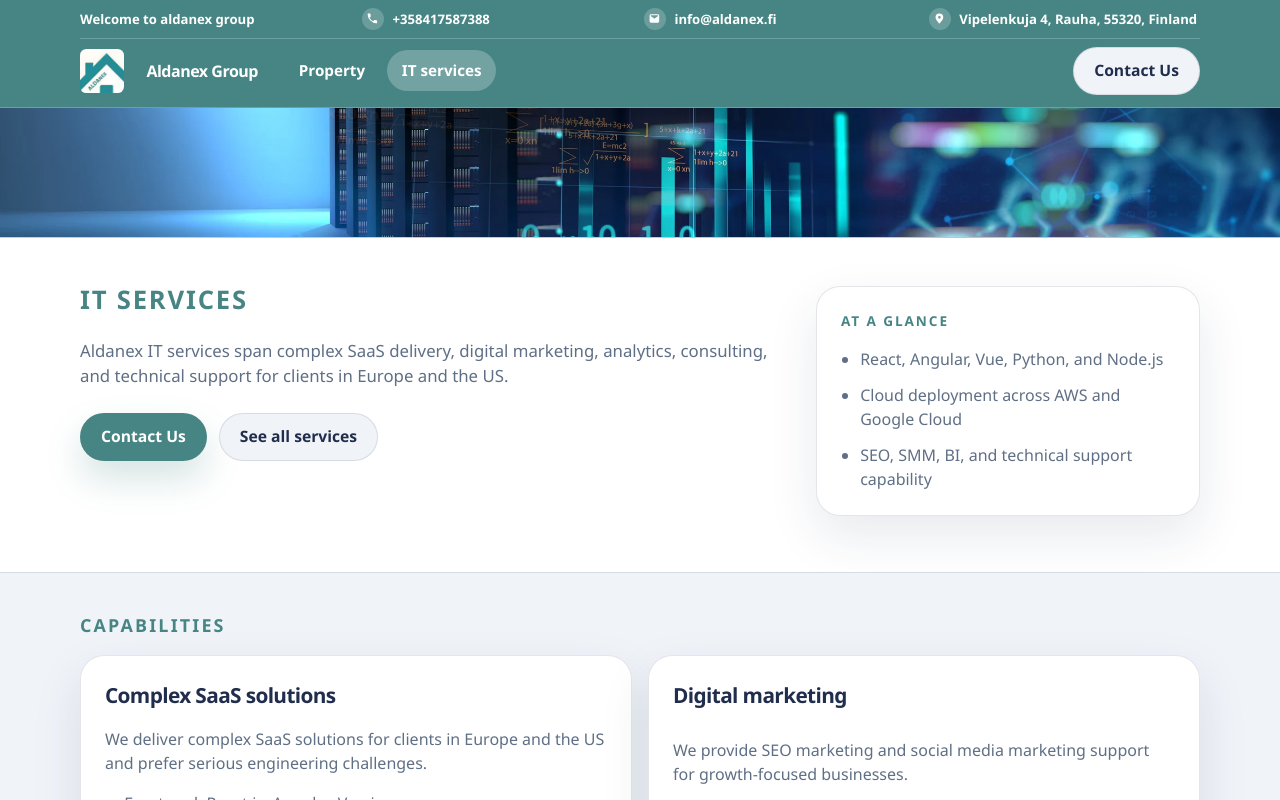
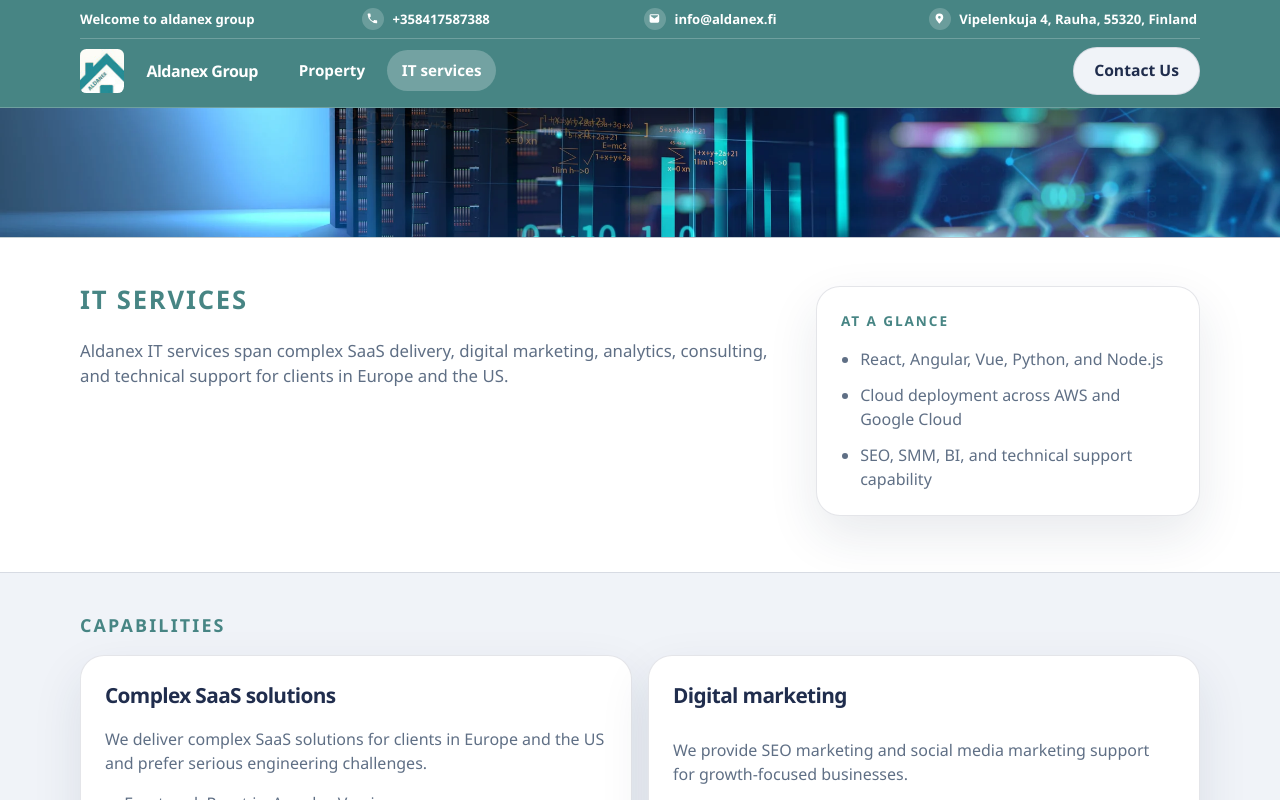
Before and after one commit to d-m-g/aldanex-site, a Next.js app: page /it in a window 1280 px wide. Shown: the top 800 px of the page. Built offline with nearby package versions, Linux system fonts and the light colour scheme.

Commit message:
removed buttons from IT

```diff
--- a/src/app/it/page.jsx
+++ b/src/app/it/page.jsx
@@ -28,8 +28,6 @@
       </section>
       <PageHero
         description="Aldanex IT services span complex SaaS delivery, digital marketing, analytics, consulting, and technical support for clients in Europe and the US."
-        primaryCta={{ href: "/#contact", label: "Contact Us" }}
-        secondaryCta={{ href: "/#services", label: "See all services" }}
         stats={[
           "React, Angular, Vue, Python, and Node.js",
           "Cloud deployment across AWS and Google Cloud",
--- a/src/sections/PageHero.jsx
+++ b/src/sections/PageHero.jsx
@@ -24,6 +24,7 @@
             <p className={styles.eyebrowOnly}>{eyebrow}</p>
           ) : null}
           <p className={styles.description}>{description}</p>
+          {primaryCta || secondaryCta ? (
             <div className={styles.actions}>
               {primaryCta ? (
                 <Button href={primaryCta.href}>{primaryCta.label}</Button>
@@ -34,6 +35,7 @@
                 </Button>
               ) : null}
             </div>
+          ) : null}
         </div>
         <Card className={styles.card}>
           <p className={styles.cardTitle}>At a glance</p>
```
Lines whose indentation alone changed are shown as unchanged.
